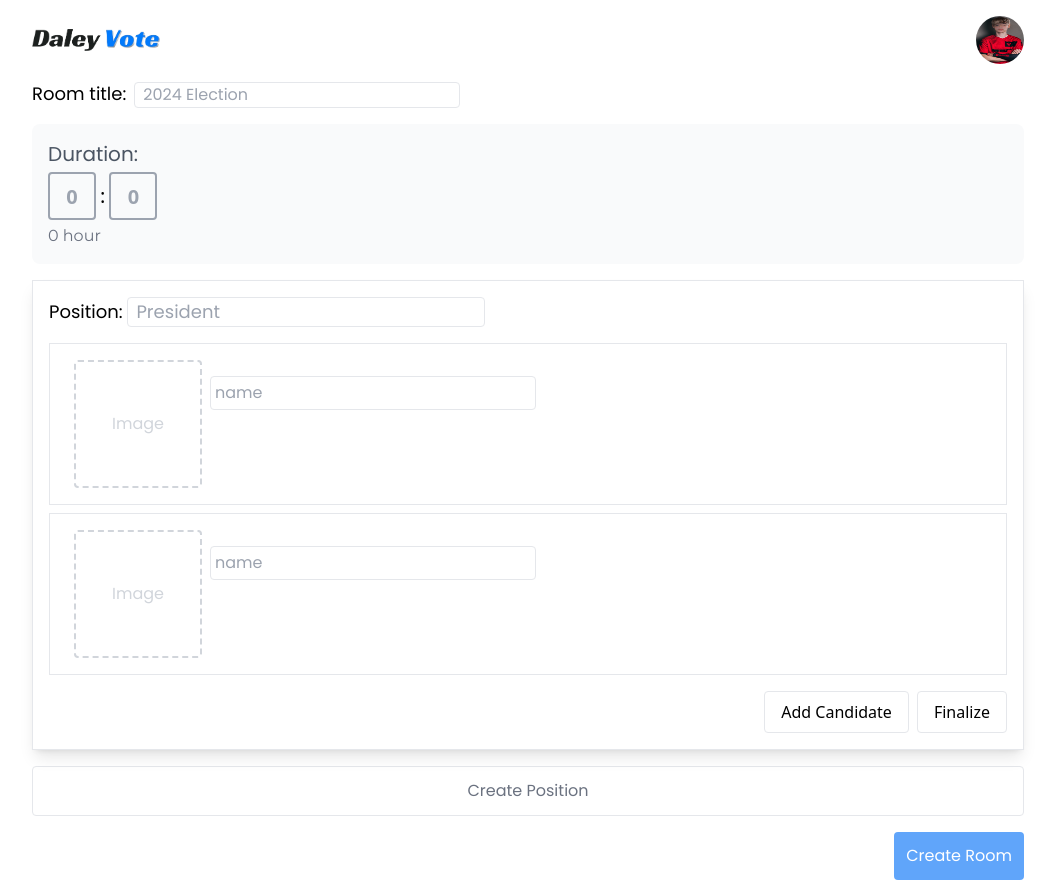
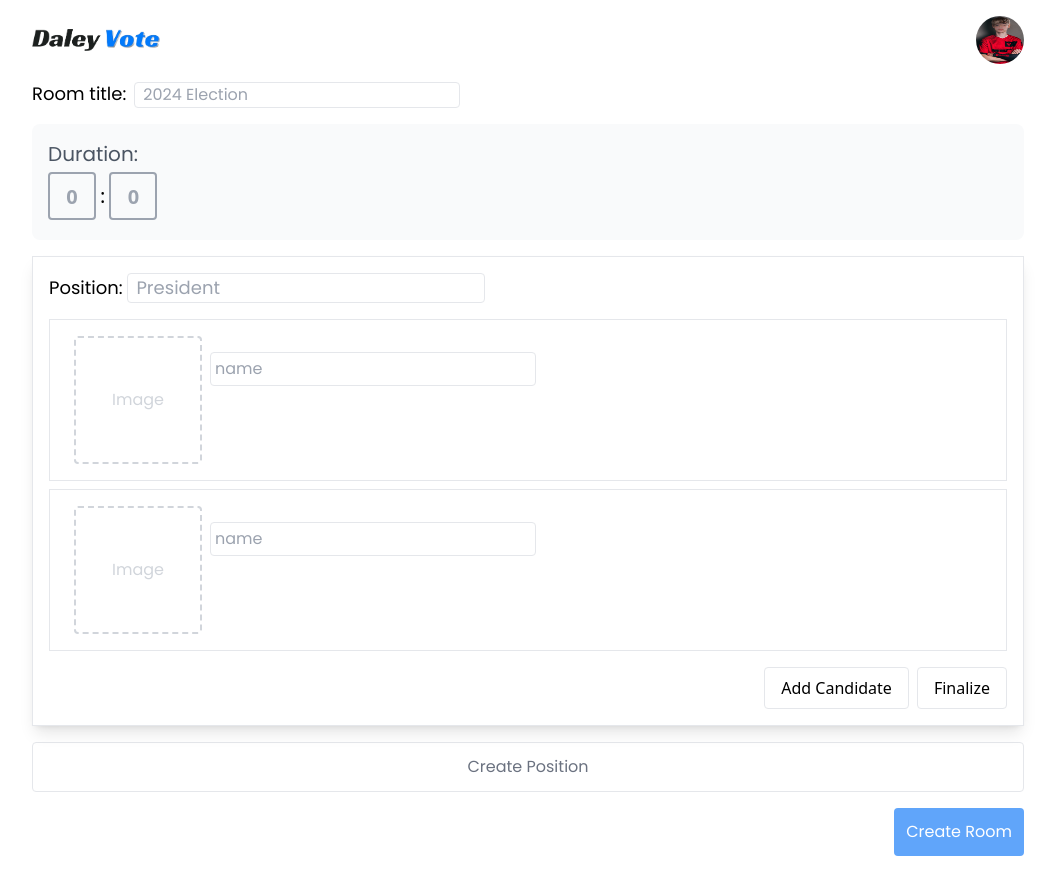
Before and after one commit to Dale0311/DaleyVote, a React (Vite) app in the folder client/: page /create in a window 1280 px wide. Shown: the whole page, without its empty margins (112-1167 px from the left). After the commit the page ends 872 px from the top, so only its background shows below. Built offline with nearby package versions, Linux system fonts and the light colour scheme.

Commit message:
toRenderTime init

```diff
--- a/client/src/components/Timepicker.tsx
+++ b/client/src/components/Timepicker.tsx
@@ -1,7 +1,13 @@
 import { useState } from 'react';
+import { render } from 'react-dom';
+
+type Duration = {
+  hour: number;
+  minutes: number;
+};
 
 type Prop = {
-  duration: { hour: number; minutes: number };
+  duration: Duration;
   setDuration: React.Dispatch<
     React.SetStateAction<{
       hour: number;
@@ -29,6 +35,25 @@ const Timepicker = ({ duration, setDuration }: Prop) => {
       setDuration((prev) => ({ ...prev, [name]: val }));
     }
   };
+
+  const toRenderTime: (duration: Duration) => string = (duration) => {
+    const { hour, minutes } = duration;
+    let toRender;
+    if (hour && minutes) {
+      if (hour && !minutes) {
+        toRender = `${hour} ${hour > 1 ? 'hours' : 'hour'}`;
+      } else if (!hour && minutes) {
+        toRender = `${minutes} ${minutes > 1 ? 'minutes' : 'minute'}`;
+      } else {
+        toRender = `${hour} h ${minutes} ${minutes > 1 ? 'mins' : 'min'}`;
+      }
+      return toRender;
+    }
+    return '';
+    // const toRenderTime = hour && !minutes ? `${hour}hours`
+  };
+
+  const toRenderT = toRenderTime(duration);
 
   return (
     <div className="bg-gray-50  rounded-lg text-white flex flex-col p-4 space-y-1">
@@ -64,17 +89,14 @@ const Timepicker = ({ duration, setDuration }: Prop) => {
         </div>
       </div>
       {/* To be fix */}
-      {duration.minutes > 0 ? (
-        <span className="font-head text-gray-500">{`${duration.hour}h ${
-          duration.minutes
-        }${duration.minutes > 1 ? 'mins' : 'min'} `}</span>
-      ) : (
-        <span className="font-head text-gray-500">{`${duration.hour} ${
-          duration.hour > 1 ? 'hours' : 'hour'
-        }`}</span>
-      )}
+      <span className="font-head text-gray-500">{toRenderT}</span>
     </div>
   );
 };
+// to improve duration:
+// conditional text render
+// how to use it as a countdown
+
+// next need to initialize my cloudinary set up again
 
 export default Timepicker;
```
